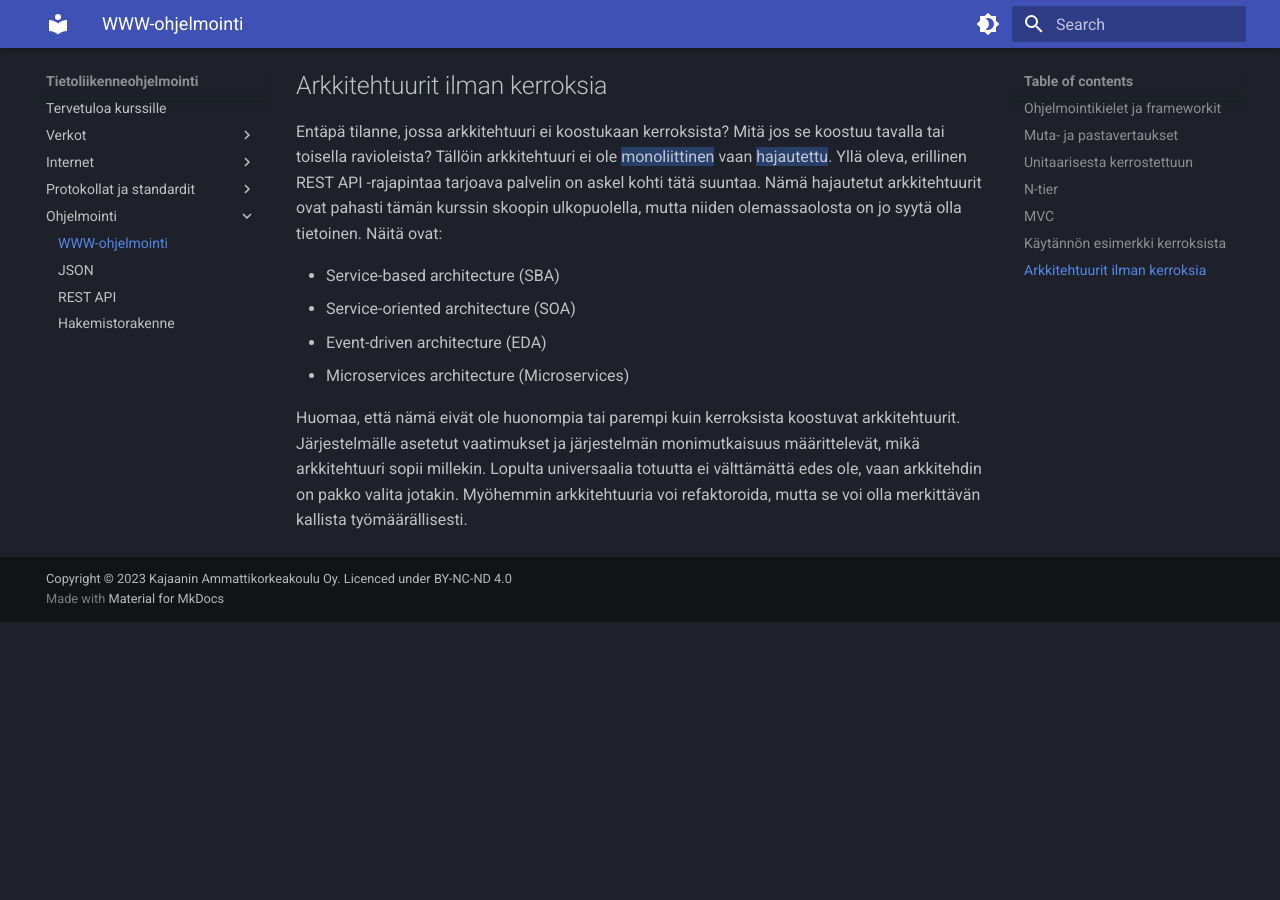
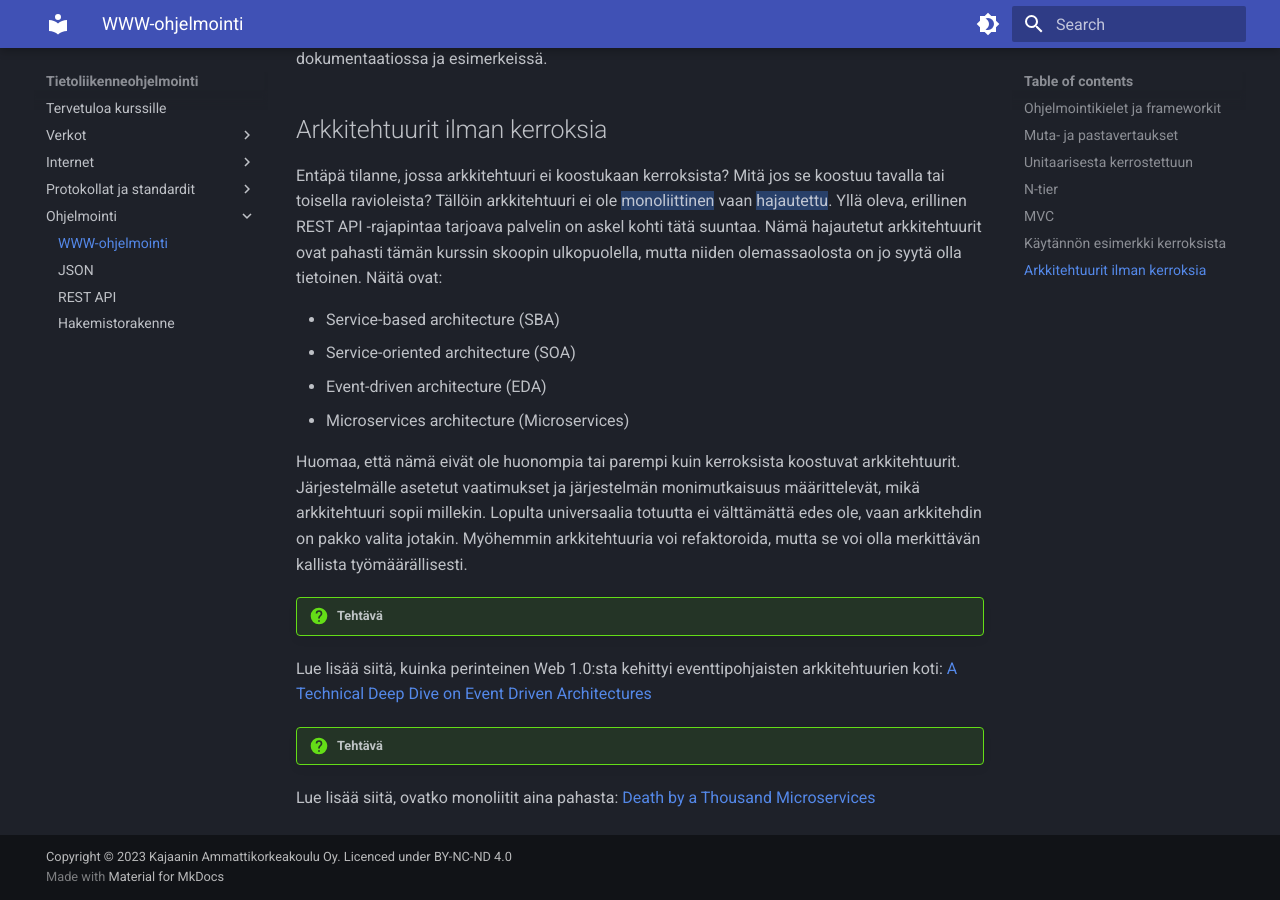
Before and after one commit to sourander/tietoliikenneohjelmointi, an MkDocs documentation site: the page built from docs/ohjelmointi/www_ohjelmointi.md, in a window 1280 px wide and 900 px high, scrolled down 7480 px. Built offline with MkDocs 1.6.1 and Material for MkDocs 9.7.7, drawn with Linux system fonts in a browser that asks for light colours; before the commit the page ends 8102 px from its top, so only the background shows below that.

Commit message:
Added programming reading

````diff
--- a/docs/ohjelmointi/www_ohjelmointi.md
+++ b/docs/ohjelmointi/www_ohjelmointi.md
@@ -1,10 +1,8 @@
 Tietoverkkojen malleihin on jo tutustuttu aiemmissa luvuissa, joten nyt on aika tutustua tietoverkkojen applikaatiokerroksella pyöriviin ohjelmistoihin: niiden rakenteeseen, ohjelmointikieliin, protokolliin. Heti alkuun on hyvä huomioida, että tietoliikenneohjelmointi ei juuri poikkea muusta ohjelmoinnista muuten, paitsi että ohjelmiston oletetaan hyödyntävän tietoverkkoa. TCP/IP-protokollaperhe on jo tällä kurssilla tullut tutuksi. Tyypillinen 2020-luvun applikaatio hyödyntää TCP/IP:tä (ja Ethernetiä) kahden tietokoneen väliseen kommunikaatioon.
-
-
 
 ## Ohjelmointikielet ja frameworkit
 
-Tietokoneohjelmia voi luonnollisesti kirjoittaa useilla eri ohjelmointikielillä. Useissa ohjelmointikielissä on useita eri ohjelmistokehyksiä (eng. framework), jotka tarjoavat puitteet sekä valmiita työkaluja ja työskentelymalleja web-palvelun koodaamiseen. Stack Overflow mittaa kyselyissään eri ohjelmistojen arvostettavuutta.  Arvostettuuden määritelmä on: "käyttäjistä %-osuus, jotka ovat käyttäneet samaa teknologiaa viimeisen vuoden aikana, ja haluavat jatkaa sen käyttämistä." Valitettavasti Stack Overflow anna mahdollisuutta rajata `n_people_must_have_experienced`-tyylisen dimension mukaan, joten alla on käsiteltynä data siten, että teknologiaa on pitänyt käyttää vähintään 3 000 vastaajaa, jotta se otetaan edes mukaan. Tämä tipauttaa esimerkiksi todella halutun ohjelmiston, Phoenixin, pois listalta, koska sitä on käyttänyt vain 1468 vastaajaa. Datan lähde on Stack Overflow -sivuston laatiman [Developer Survey 2023:n](https://survey.stackoverflow.co/2023/#section-admired-and-desired-web-frameworks-and-technologies) data, joka on ladattu [Googlen Kaggle](https://www.kaggle.com/datasets/stackoverflow/stack-overflow-2023-developers-survey?resource=download)-sivustolta.
+Tietokoneohjelmia voi luonnollisesti kirjoittaa useilla eri ohjelmointikielillä. Useissa ohjelmointikielissä on useita eri ohjelmistokehyksiä (eng. framework), jotka tarjoavat puitteet sekä valmiita työkaluja ja työskentelymalleja web-palvelun koodaamiseen. Stack Overflow mittaa kyselyissään eri ohjelmistojen arvostettavuutta. Arvostettuuden määritelmä on: "käyttäjistä %-osuus, jotka ovat käyttäneet samaa teknologiaa viimeisen vuoden aikana, ja haluavat jatkaa sen käyttämistä." Valitettavasti Stack Overflow anna mahdollisuutta rajata `n_people_must_have_experienced`-tyylisen dimension mukaan, joten alla on käsiteltynä data siten, että teknologiaa on pitänyt käyttää vähintään 3 000 vastaajaa, jotta se otetaan edes mukaan. Tämä tipauttaa esimerkiksi todella halutun ohjelmiston, Phoenixin, pois listalta, koska sitä on käyttänyt vain 1468 vastaajaa. Datan lähde on Stack Overflow -sivuston laatiman [Developer Survey 2023:n](https://survey.stackoverflow.co/2023/#section-admired-and-desired-web-frameworks-and-technologies) data, joka on ladattu [Googlen Kaggle](https://www.kaggle.com/datasets/stackoverflow/stack-overflow-2023-developers-survey?resource=download)-sivustolta.
 
 | Tech         | Käyttäjää | ...joista käyttäisi uusiksi | ... prosentteina |
 | :----------- | :-------: | :-------------------------: | :--------------: |
@@ -20,17 +18,13 @@
 | Vue.js       |   11758   |            6804             |        58        |
 
 !!! question "Tehtävä"
-     Tutustu pintapuoleisesti ainakin yllä olevien sovellusten Top 5:een. Millä kielellä framework on toteutettu? Onko kyseessä palvelin- vai asiakaspuolen framework? Käy tutustumassa ja vertaamassa tätä W3Techs-sivuston kyselytuloksiin [palvelinpuolen ohjelmistokielistä](https://w3techs.com/technologies/overview/programming_language) sekä [asiakaspuolen ohjelmistokielistä](https://w3techs.com/technologies/overview/client_side_language) sekä [asiakaspuolen JavaScript-kirjastoista](https://w3techs.com/technologies/overview/javascript_library).
-
-
+Tutustu pintapuoleisesti ainakin yllä olevien sovellusten Top 5:een. Millä kielellä framework on toteutettu? Onko kyseessä palvelin- vai asiakaspuolen framework? Käy tutustumassa ja vertaamassa tätä W3Techs-sivuston kyselytuloksiin [palvelinpuolen ohjelmistokielistä](https://w3techs.com/technologies/overview/programming_language) sekä [asiakaspuolen ohjelmistokielistä](https://w3techs.com/technologies/overview/client_side_language) sekä [asiakaspuolen JavaScript-kirjastoista](https://w3techs.com/technologies/overview/javascript_library).
 
 ## Muta- ja pastavertaukset
 
-Aivan kuten tietoliikenneverkot, myös ohjelmistot selitetään usein erilaisten abstraktioiden avulla. Ohjelmistolla on aina jokin arkkitehtuuri, halusit tai et. Pahimmillaan arkkitehtuuri on *big ball of mud*, parhaimmillaan arkkitehtuuri on valittu ohjelmistolle sopivaksi. Huomaathan, että (lähes muodotonta mutapalloa lukuunottamatta) yksikään arkkitehtuuri ei ole universaalisti paras. Arkkitehtuuri pitää valita käyttötapauksen mukaan.
+Aivan kuten tietoliikenneverkot, myös ohjelmistot selitetään usein erilaisten abstraktioiden avulla. Ohjelmistolla on aina jokin arkkitehtuuri, halusit tai et. Pahimmillaan arkkitehtuuri on _big ball of mud_, parhaimmillaan arkkitehtuuri on valittu ohjelmistolle sopivaksi. Huomaathan, että (lähes muodotonta mutapalloa lukuunottamatta) yksikään arkkitehtuuri ei ole universaalisti paras. Arkkitehtuuri pitää valita käyttötapauksen mukaan.
 
 Alla olevat lainaukset liittyvät termeihin Big Ball of Mud sekä Pasta Theory of Software. Tekstit ovat viihteellisiä, mutta antavat osviittaa siitä, mitä
-
-
 
 > [Big Ball of Mud](http://www.laputan.org/mud/mud.html#BigBallOfMud) on epäjärjestelmällisesti rakennettu, rönsyilevä, huolimattomasti kyhätty, teipillä ja paikkalangalla koottu [spagetti-koodiviidakko](https://www.cs.brandeis.edu/~dkw/C-humor/pasta.txt). Olemme kaikki nähneet niitä. Nämä järjestelmät osoittavat sääntelemättömän kasvun merkkejä sekä toistuvaa, pikavoittoihin tähtäävää korjaamista. Tieto jaetaan siveettömästi järjestelmän etäisten osien välillä, usein siihen pisteeseen saakka, että lähes kaikki tärkeä tieto muuttuu globaalisti saatavaksi tai duplikoiduksi. Järjestelmän kokonaisrakenne ei välttämättä ole koskaan ollut hyvin määritelty. Jos oli, se saattaa olla haurastunut tunnistamattomaksi. Ohjelmoijat, joilla on edes ripaus arkkitehtonista harkintakykyä, välttelevät näitä liejuja. Vain ne, joita arkkitehtuuri ei huolestuta ja jotka ehkä tuntevat olonsa kotoisaksi päivittäisten reikien paikkaamisen hitaudessa näissä pettävissä padossa, tyytyvät työskentelemään tällaisissa järjestelmissä. --Brian Foote, Joseph Yoder (vapaa käännös)
 
@@ -40,39 +34,32 @@
 >
 > Ihanteellinen ohjelmistorakenne koostuu komponenteista, jotka ovat pieniä ja löyhästi kytkettyjä; tätä ihanteellista rakennetta kutsutaan raviolikoodiksi. Raviolikoodissa jokainen komponentti tai objekti on paketti, joka sisältää jonkinlaisia täytteitä tai muuta ravintoa järjestelmälle; mikä tahansa komponentti voidaan muokata tai korvata ilman merkittävää vaikutusta muihin komponentteihin.
 
-
-
 ## Unitaarisesta kerrostettuun
 
 Unitaarinen eli jakamaton arkkitehtuuri tarkoittaa sitä, että koko ohjelmisto pyörii yhdellä tietokoneella. Hyvin, hyvin kauan sitten historiassa tietokoneen olivat pakettiauton kokoisia mörköjä, joihin syötettiin reikäkortteja. Nämä olivat unitaarisia järjestelmiä. Myöhemmin näiden tietokoneiden pysyvä data (eng. persisted data) hajautettiin omaan järjestelmäänsä eli tietokantaan (eng. database). Myös käyttöliittymä hajautettiin. Reikäkorttilukijaa, näppäimistöä tai muuta syötelaitetta ei ollut enää pakko kiinnittää suoraan keskustietokoneeseen (eng. mainframe), vaan siihen pystyi muodostamaan yhteyden asiakaskoneella (eng. client). Tätä kutsutaan yleisesti ==asiakas-palvelinmalliksi== (eng. client-server model). Mallissa on nimensä mukaisesti kaksi kerrosta (asiakas ja palvelin), joten siitä voi käyttää yleisempää termiä 2-kerros (eng. two-tier) arkkitehtuuri. Ihminen, joka käyttää järjestelmää, on vuorovaikutuksissa asiakasohjelman kanssa eli ==front endin== kanssa. Taustalla toimiva palvelin on käyttäjältä piilossa, ja siitä voidaan käyttää termiä ==back end==.
 
 Nyt, 2020-luvulla, unitaariset järjestelmät ovat ainakin tietokoneiden (ei-mikroaaltouunien) osalta poikeus. Ohjelmistot ovat lähes aina tavalla tai toisella kerrostettuja tai hajautettuja.
 
-
-
 ## N-tier
 
 ![two_tier_three_tier](../images/two_tier_three_tier.svg)
 
-**Kuvio 1:** *Kaksi- ja kolmekerroksiset arkkitehtuurit rinnakkain. Case: HTTP.*
+**Kuvio 1:** _Kaksi- ja kolmekerroksiset arkkitehtuurit rinnakkain. Case: HTTP._
 
 Mikäli asiakas-palvelinmallin fronttia tai bäkkiä pilkkoo pienempiin vastuualueisiin, syntyy `n` kappaletta tasoja. Tarkka toteutus voi olla monenlainen, mutta kerrokset ovat yksi toisensa päällä, joten kokonaisuus on monoliittinen. Huomaa, että monoliittinen ei ole synonyymi unitaariselle. Unitaarisella sovelluksella on merkitävän suuri riski koitua mutapalloksi; kerrostetulla mutapalloksi kertymistä voi estää siten, että tarpeiden monimutkaistuessa purkaa erillisiä kerroksia yhä pienemmiksi kerroksiksi/moduuleiksi.
 
-2-kerroksinen järjestelmä syntyy esimerkiksi siten, että datakerros on yksinkertainen Apache HTTP Server, tai verkkolevy, joka sisältää staattisen HTML-tiedoston`(index.html)`, joka viittaa tietokantamaisesti muihin saman palvelimen tiedostoihin `(meemi.gif, logo.gif, about.html)`.  Vaihtoehtoisesti datakerros voi olla jonkin sortin tietokanta, josta asiakkaan selaimessa pyörivä JavaScript-sovellus hakee dataa.
+2-kerroksinen järjestelmä syntyy esimerkiksi siten, että datakerros on yksinkertainen Apache HTTP Server, tai verkkolevy, joka sisältää staattisen HTML-tiedoston`(index.html)`, joka viittaa tietokantamaisesti muihin saman palvelimen tiedostoihin `(meemi.gif, logo.gif, about.html)`. Vaihtoehtoisesti datakerros voi olla jonkin sortin tietokanta, josta asiakkaan selaimessa pyörivä JavaScript-sovellus hakee dataa.
 
 3-kerroksinen järjestelmä pilkkoo toteutusta pienempiin osiin. Yllä olevan vertauksen mukaisesti lasagneen tulee siis uusia kerroksia. Tyypillinen esimerkki on irrottaa data omaan tietokantaan, jolloin HTTP-palvelin voi välittää ei-staattisia nettisivuja käyttäjälle, joiden sisältö, kuten blogipostaukset, tallennetaan tietokantaan. Bisneslogiikka on näin irrotettu datasta eli sisällöstä.
 
 Tämän kurssin yhteydessä ei ole tarvetta käyttää aikaa pohtimiseen, että onko järjestelmä 2-, 3, 4- tai n-kerroksinen, jos `<kuvittele tähän hiuksia halkova poikkeusskenaario>`. Tämän kaltaiset teoreettiset, pieniä nyansseja arvottavat pohdinnat kuuluvat johonkin toiseen kontekstiin. Tärkeintä on tiedostaa, että on olemassa kerroksista koostuva arkkitehtuuri. Muista: lasagne!
-
-
-
 
 ## MVC
 
 Yksi ilmentymä 3-kerroksisesta arkkitehtuurista on Model-View-Controller (MVC) pattern eli sapluuna. MVC:stä löytää helposti jopa aika kärkästäkin debatointia niin Stack Overflowsta, Redditistä kuin blogeiltakin. Tämän kurssin puitteissa riittää tietää, että 1990 luvun alussa Internet oli spagettikoodista koostuva kaaos, ja MVC oli yksi ratkaisu siihen, ja MVC perustuu itseään reilusti vanhempaan 3-kerrosarkkitehtuuriin. Lisäksi MVC:n perustermit on hyvä ymmärtää.
 
 !!! question "Tehtävä"
-    Etsi keskustelua, kommentointia tai väittelyä siitä, mikä MVC on tai ei ole. Voit kokeilla myös ChatGPT:tä, Bardia tai muuta LLM:ää.
+Etsi keskustelua, kommentointia tai väittelyä siitä, mikä MVC on tai ei ole. Voit kokeilla myös ChatGPT:tä, Bardia tai muuta LLM:ää.
 
 Komponenttien Model, View ja Controller tehtävät ovat seuraavat:
 
@@ -124,39 +111,40 @@
     all_rows_from_db = controller.get_all()
 ```
 
-
-
 ## Käytännön esimerkki kerroksista
 
-Tämän kurssin puitteissa kirjoitemme front end koodia (`HTML + CSS + JavaScript`) sekä back end koodia (esim. `Python`).  Alla (Kuvio 2) on esitetty yhdenlaista tapaa kuvata valmiin tuotoksen arkkitehtuuria yleisesti. Huomaa, että tällä karkealle tasolla kuvattu kaavio ei ota kantaa JavaScriptin ja Pythonin sisällä pyöriviin moduuleihin. Kyseessä on hyvin karkea yleiskuva komponenteista. Yhteen graafiin ei edes kannata ympätä kaikkea: on näppärämpää piirtää tarpeen mukaan toinen graafi alle.
+Tämän kurssin puitteissa kirjoitemme front end koodia (`HTML + CSS + JavaScript`) sekä back end koodia (esim. `Python`). Alla (Kuvio 2) on esitetty yhdenlaista tapaa kuvata valmiin tuotoksen arkkitehtuuria yleisesti. Huomaa, että tällä karkealle tasolla kuvattu kaavio ei ota kantaa JavaScriptin ja Pythonin sisällä pyöriviin moduuleihin. Kyseessä on hyvin karkea yleiskuva komponenteista. Yhteen graafiin ei edes kannata ympätä kaikkea: on näppärämpää piirtää tarpeen mukaan toinen graafi alle.
 
 Arkkitehtuurin vasemman puolen, eli front endin, voi nähdä noudattavan yllä mainittua MVC-patternia, jos tulkitsee että HTML sekä CSS tiedostot View, joita Controller eli JavaScript-kirjasto päivittää, ja JavaScriptin-palikan sisällä on toteutettu muusta logiikasta eriytetty Model, joka käyttää REST-rajapintaa ikään kuin tietokantanaan. Myös graafin oikea puolisko, eli front end, voi noudattaa MVC:tä. Tästä on erillinen graafi alempana (Kuvio 3).
 
 !!! question "Tehtävä"
-    Selvitä, mitä hyötyä on kerrostamisesta ja/tai modularisoinnista. Tämä saattaa olla jo OSI-tietomallin sekä yllä olevan tekstin perusteella arvattavissa tai pääteltävissä, mutta käy silti lukemassa aiheesta lisää.
+Selvitä, mitä hyötyä on kerrostamisesta ja/tai modularisoinnista. Tämä saattaa olla jo OSI-tietomallin sekä yllä olevan tekstin perusteella arvattavissa tai pääteltävissä, mutta käy silti lukemassa aiheesta lisää.
 
-Oli niin tai näin, eri nuolien välillä on keskenään kohtalaisen löyhä riippuvuus, varsinkaan kauemmas kuin yhden nuolen päähän. On täysin mahdollista vaihtaa Pythonilla koodattu back end vaikkapa Go:lla koodattuun back endiin. Sivuston toimivuus ei muutu.  Koko REST API:n voi vaihtaa esimerkiksi Google Protobuffiin; tällöin JavaScriptin Model-päätyyn tulee tehdä muutoksia, koska `JS <--> Python`-rajapinta on muuttunut, mutta tämä ei aiheuta muutoksia HTML- tai CSS-tiedostoihin tai Controlleri-osion logiikkaan.
+Oli niin tai näin, eri nuolien välillä on keskenään kohtalaisen löyhä riippuvuus, varsinkaan kauemmas kuin yhden nuolen päähän. On täysin mahdollista vaihtaa Pythonilla koodattu back end vaikkapa Go:lla koodattuun back endiin. Sivuston toimivuus ei muutu. Koko REST API:n voi vaihtaa esimerkiksi Google Protobuffiin; tällöin JavaScriptin Model-päätyyn tulee tehdä muutoksia, koska `JS <--> Python`-rajapinta on muuttunut, mutta tämä ei aiheuta muutoksia HTML- tai CSS-tiedostoihin tai Controlleri-osion logiikkaan.
 
 ![Example architecture](../images/example_architecture.svg)
 
-**Kuvio 2:** *Front ja back endistä koostuva WWW-sivu kaaviona. Looginen tietomalli on piirretty kuvan alle laatikkona; front endin sekä back endin pitää olla keskenään samaa mieltä siitä, mitä tietoa API:n läpi tulee ja missä formaatissa. Tämä on korostamassa, että `business domain` on laajempi käsite kuin yksi JavaScriptin sisällä oleva Model. Sekä front että back joutuvat kuitenkin omalla kielellään määrittelemään tämän loogisen tietomallin toteutuksen esimerkikis `models/`-nimisen hakemiston tiedostoihin.*
+**Kuvio 2:** _Front ja back endistä koostuva WWW-sivu kaaviona. Looginen tietomalli on piirretty kuvan alle laatikkona; front endin sekä back endin pitää olla keskenään samaa mieltä siitä, mitä tietoa API:n läpi tulee ja missä formaatissa. Tämä on korostamassa, että `business domain` on laajempi käsite kuin yksi JavaScriptin sisällä oleva Model. Sekä front että back joutuvat kuitenkin omalla kielellään määrittelemään tämän loogisen tietomallin toteutuksen esimerkikis `models/`-nimisen hakemiston tiedostoihin._
 
 ![example_architecture_backend](../images/example_architecture_backend.svg)
 
-**Kuvio 3:** *Ylemmän Kuvio 2:n oikea puolisko eli backend lähempää katseltuna. Musta vertikaalinen nuoli kuvastaa frontilta saapuvan kyselyn synnyttämien kutsujen kulkua tasojen läpi. Oranssit katkoviivat kuvastavat `from models import Thingy`-tyylisiä importteja. Sininen katkoviiva ja ympyrä ovat ORM.*
+**Kuvio 3:** _Ylemmän Kuvio 2:n oikea puolisko eli backend lähempää katseltuna. Musta vertikaalinen nuoli kuvastaa frontilta saapuvan kyselyn synnyttämien kutsujen kulkua tasojen läpi. Oranssit katkoviivat kuvastavat `from models import Thingy`-tyylisiä importteja. Sininen katkoviiva ja ympyrä ovat ORM._
 
 Huomaa, että Kuvio 3:ssa näkyvän ORM:n (Object Relational Mapper) toiminallisuuden voi toteuttaa data adapterin sisään itse koodaamalla. ORM ei siis ole pakollinen. Se on lisätty graafiin, sillä se tulee merkittävän usein vastaan eri web frameworkien (esim. FastAPI) dokumentaatiossa ja esimerkeissä.
-
-
-
 
 ## Arkkitehtuurit ilman kerroksia
 
 Entäpä tilanne, jossa arkkitehtuuri ei koostukaan kerroksista? Mitä jos se koostuu tavalla tai toisella ravioleista? Tällöin arkkitehtuuri ei ole ==monoliittinen== vaan ==hajautettu==. Yllä oleva, erillinen REST API -rajapintaa tarjoava palvelin on askel kohti tätä suuntaa. Nämä hajautetut arkkitehtuurit ovat pahasti tämän kurssin skoopin ulkopuolella, mutta niiden olemassaolosta on jo syytä olla tietoinen. Näitä ovat:
 
-* Service-based architecture (SBA)
-* Service-oriented architecture (SOA)
-* Event-driven architecture (EDA)
-* Microservices architecture (Microservices)
+- Service-based architecture (SBA)
+- Service-oriented architecture (SOA)
+- Event-driven architecture (EDA)
+- Microservices architecture (Microservices)
 
 Huomaa, että nämä eivät ole huonompia tai parempi kuin kerroksista koostuvat arkkitehtuurit. Järjestelmälle asetetut vaatimukset ja järjestelmän monimutkaisuus määrittelevät, mikä arkkitehtuuri sopii millekin. Lopulta universaalia totuutta ei välttämättä edes ole, vaan arkkitehdin on pakko valita jotakin. Myöhemmin arkkitehtuuria voi refaktoroida, mutta se voi olla merkittävän kallista työmäärällisesti.
+
+!!! question "Tehtävä"
+Lue lisää siitä, kuinka perinteinen Web 1.0:sta kehittyi eventtipohjaisten arkkitehtuurien koti: [A Technical Deep Dive on Event Driven Architectures](https://blog.quastor.org/p/tech-dive-event-driven-architectures-a55d)
+
+!!! question "Tehtävä"
+Lue lisää siitä, ovatko monoliitit aina pahasta: [Death by a Thousand Microservices](https://renegadeotter.com/2023/09/10/death-by-a-thousand-microservices.html)
````
Also changed, not shown: docs/protokollat_ja_standardit/sovellustaso/websocket.md (+3 -0 lines).
